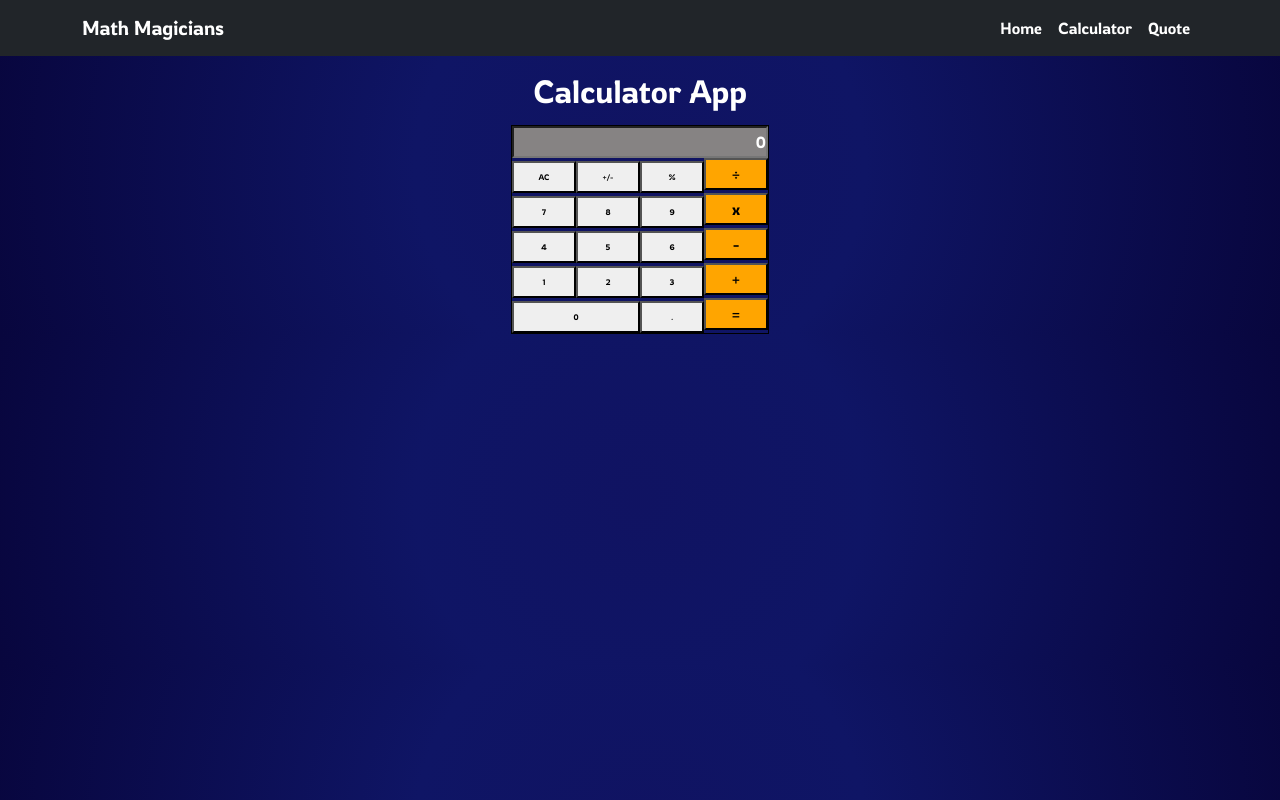
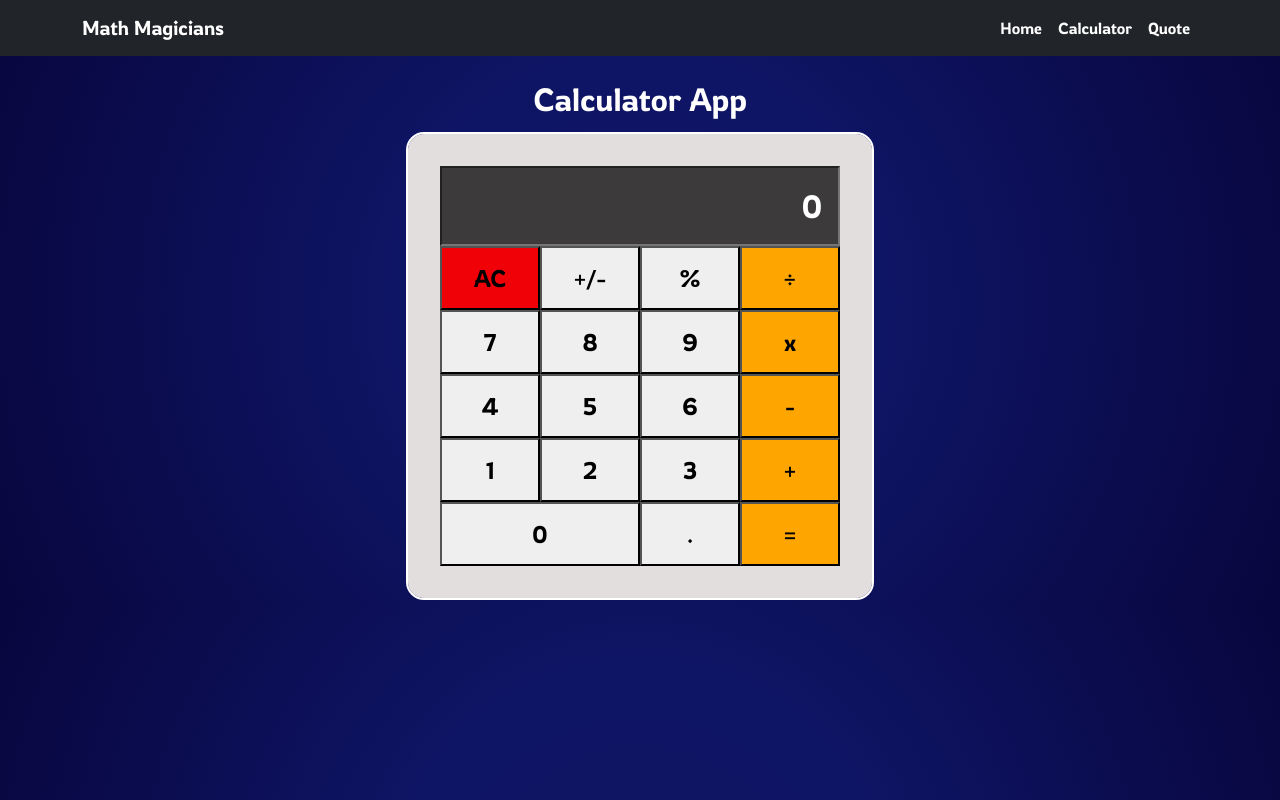
Before and after one commit to oovillagran/calculator-app, a React (Create React App) app: page /calculator in a window 1280 px wide. Built offline with nearby package versions, Linux system fonts and the light colour scheme.

Commit message:
Add styles for quote section

```diff
--- a/src/components/Calculator.js
+++ b/src/components/Calculator.js
@@ -37,8 +37,9 @@ const Calculator = () => {
 function ChildComponent({ handleClick, displayValue }) {
   return (
     <div className="main-container">
+      <div className="calculator">
         <input
-        className="input-screen height"
+          className="input-screen"
           type="text"
           id="input"
           name="name"
@@ -49,7 +50,7 @@ function ChildComponent({ handleClick, displayValue }) {
           // onChange={(e) => handleClick(e.target.value)}
         />
         <div className="button-panel buttons-container">
-        <button className="button height" type="button" onClick={() => handleClick('AC')}>
+          <button style={{ background: '#ef0107' }} className="button height" type="button" onClick={() => handleClick('AC')}>
             AC
           </button>
           <button className="button height" type="button" onClick={() => handleClick('+/-')}>
@@ -108,6 +109,7 @@ function ChildComponent({ handleClick, displayValue }) {
           </button>
         </div>
       </div>
+    </div>
   );
 }
 
--- a/src/index.css
+++ b/src/index.css
@@ -17,6 +17,8 @@ body {
   display: flex;
   flex-direction: column;
   align-items: center;
+  width: 90%;
+  margin: 0.5rem auto;
 }
 
 .app-title {
@@ -30,14 +32,20 @@ body {
 }
 
 .main-container {
-  outline: #000 1px solid;
+  outline: #fff 2px solid;
+  padding: 2rem;
+  border-radius: 1rem;
+  background-color: #e3dede;
 }
 
 .input-screen {
-  background-color: #868383;
+  background-color: #3c3a3a;
   color: #fff;
   text-align: right;
-  width: 100%;
+  width: 25rem;
+  height: 5rem;
+  padding: 1rem;
+  font-size: 2rem;
 }
 
 .button {
@@ -52,11 +60,11 @@ body {
 
 .orange {
   background-color: rgb(255, 165, 0);
-  font-size: 1rem;
 }
 
 .height {
-  height: 2rem;
+  height: 4rem;
+  font-size: 1.5rem;
 }
 
 input::placeholder {
@@ -67,6 +75,7 @@ input::placeholder {
   display: flex;
   flex-direction: column;
   align-items: center;
+  margin: 7rem;
 }
 
 .quote-container {
@@ -89,7 +98,7 @@ input::placeholder {
   display: flex;
   flex-direction: column;
   align-items: center;
-  margin: 3rem;
+  margin: 10rem;
 }
 
 .lds-ring {
@@ -106,10 +115,10 @@ input::placeholder {
   width: 64px;
   height: 64px;
   margin: 8px;
-  border: 8px solid #254731;
+  border: 8px solid rgb(77, 149, 141);
   border-radius: 50%;
   animation: lds-ring 1.2s cubic-bezier(0.5, 0, 0.5, 1) infinite;
-  border-color: #254731 transparent transparent transparent;
+  border-color: rgb(77, 149, 141) transparent transparent transparent;
 }
 
 .lds-ring div:nth-child(1) {
--- a/src/styles/Home.css
+++ b/src/styles/Home.css
@@ -1,10 +1,9 @@
 .home {
-  outline: red solid 2px;
-  margin: 5rem auto;
-  padding: 1rem;
+  margin: 1rem auto;
+  padding: 0.75rem;
   color: #fff;
   width: 90%;
-  line-height: 2rem;
+  line-height: 1.5rem;
 }
 
 .home-title {
```
Lines whose indentation alone changed are shown as unchanged.
